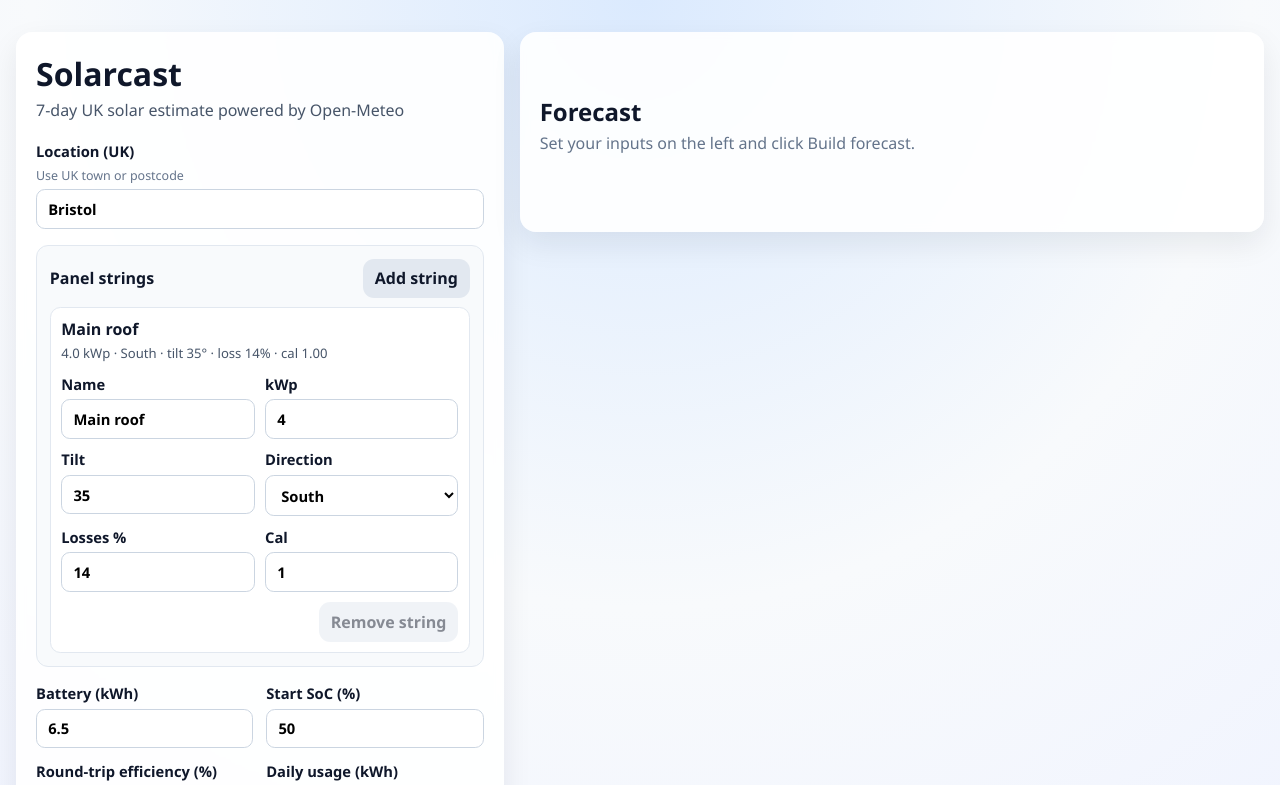
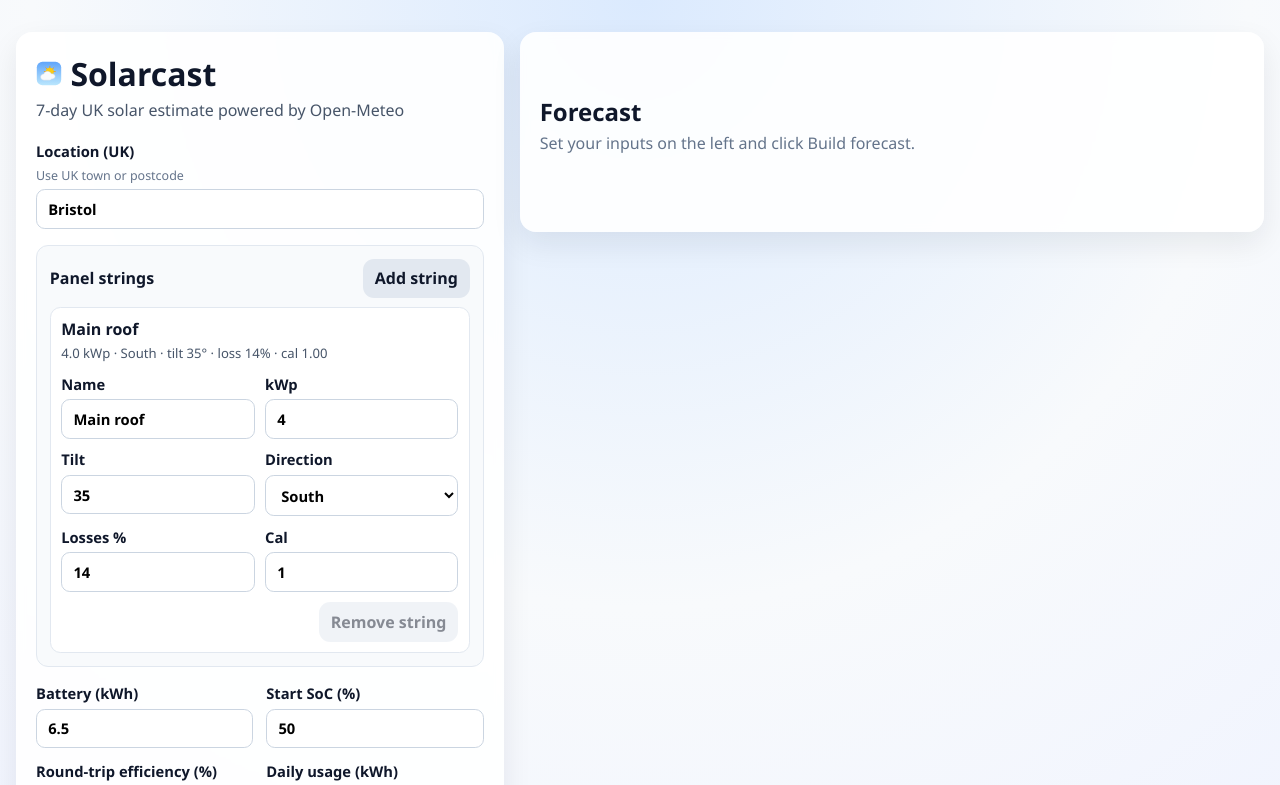
Before and after one commit to alpower/solarcast, a SvelteKit app: page / in a window 1280 px wide. Shown: the top 785 px of the page. Built offline with nearby package versions, Linux system fonts and the light colour scheme.

Commit message:
added logo

```diff
--- a/src/routes/+page.svelte
+++ b/src/routes/+page.svelte
@@ -1,5 +1,6 @@
 <script lang="ts">
 	import { onMount } from 'svelte';
+	import favicon from '$lib/assets/favicon.svg';
 
 	type PanelString = {
 		id: number;
@@ -674,7 +675,7 @@
 	<div class="app-layout">
 		<div class="left-col">
 			<section class="card form-card">
-				<h1>Solarcast</h1>
+				<h1 class="brand-title"><img src={favicon} alt="" class="brand-icon" />Solarcast</h1>
 				<p class="subtitle">7-day UK solar estimate powered by Open-Meteo</p>
 
 				<form
@@ -1099,6 +1100,18 @@
 		font-size: 2rem;
 	}
 
+	.brand-title {
+		display: flex;
+		align-items: center;
+		gap: 0.55rem;
+	}
+
+	.brand-icon {
+		width: 1.6rem;
+		height: 1.6rem;
+		flex-shrink: 0;
+	}
+
 	h3 {
 		margin: 0;
 		font-size: 1rem;
```
Also changed, not shown: src/lib/assets/favicon.svg.
